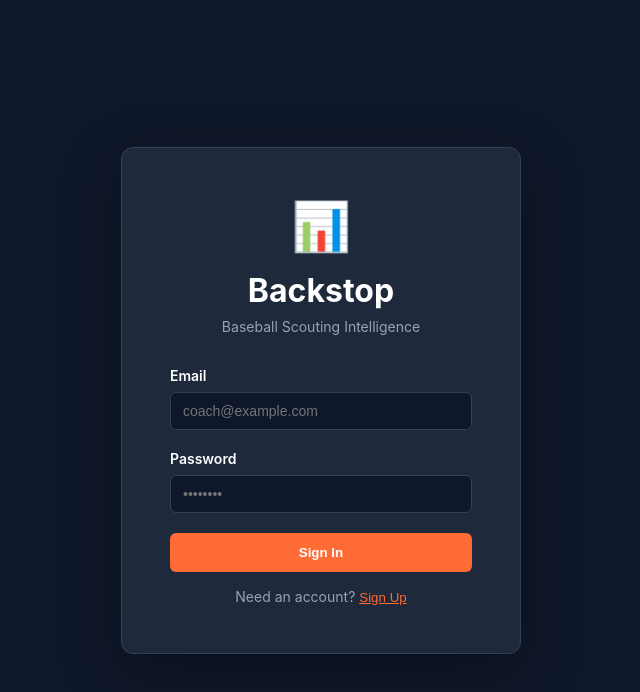
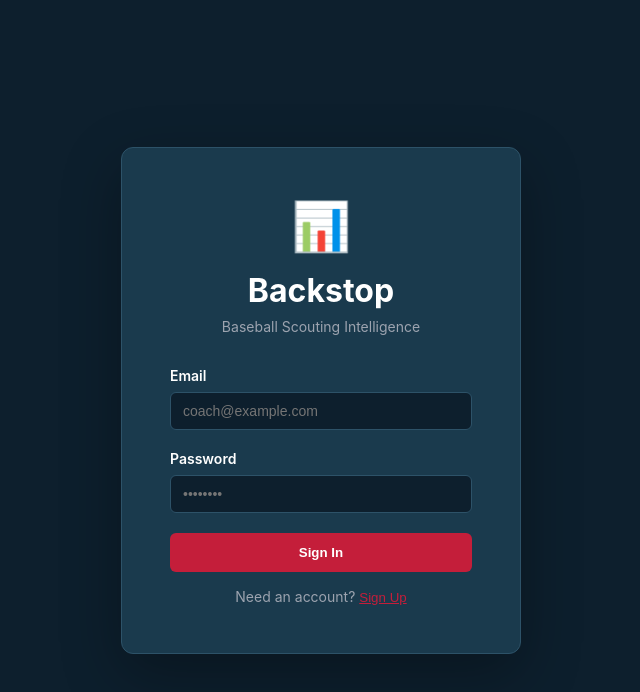
Before and after one commit to jdillon006/backstop-frontend, a React (Create React App) app: page / in a window 1280 px wide. Shown: the top 692 px of the page, without its empty margins (319-959 px from the left). Built offline with nearby package versions, Linux system fonts and the light colour scheme; no server answers.

Commit message:
Update App.css

```diff
--- a/src/App.css
+++ b/src/App.css
@@ -1,16 +1,16 @@
 :root {
-  --bg-primary: #0f172a;
-  --bg-secondary: #1e293b;
-  --bg-tertiary: #334155;
+  --bg-primary: #0d1f2d;
+  --bg-secondary: #1a3a4d;
+  --bg-tertiary: #2d5268;
   --text-primary: #ffffff;
-  --text-secondary: #cbd5e1;
-  --text-muted: #94a3b8;
-  --accent: #ff6b35;
-  --accent-hover: #e55a2a;
-  --success: #5fd068;
-  --error: #ff5470;
-  --warning: #ffb627;
-  --border: #334155;
+  --text-secondary: #e0e0e0;
+  --text-muted: #9ca3af;
+  --accent: #c41e3a;
+  --accent-hover: #a71830;
+  --success: #4ade80;
+  --error: #ef4444;
+  --warning: #f59e0b;
+  --border: #2d5268;
 }
 
 * {
```
